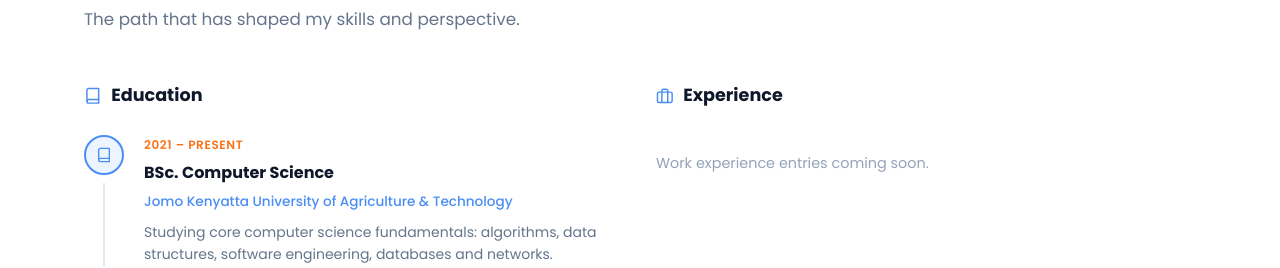
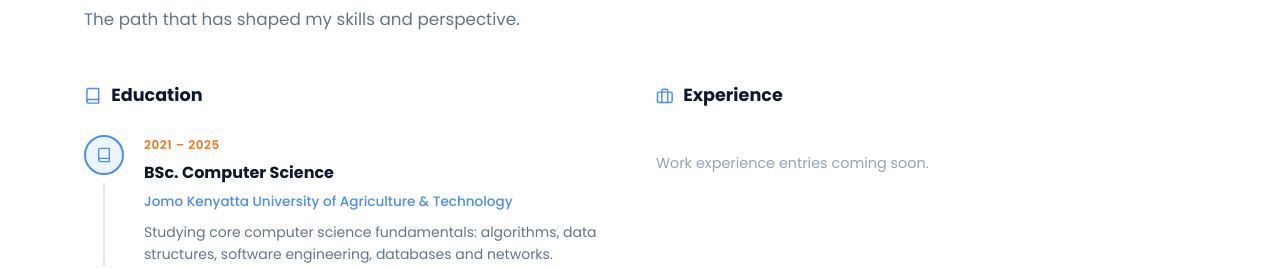
Before and after one commit to GachiriMwangi/gachirimwangi.github.io, a React (Vite) app: page / in a window 1280 px wide. Shown: the part 2240-2508 px from the top of the page. Built offline with nearby package versions, Linux system fonts and the light colour scheme.

Commit message:
Updated my education bit. I'm no longer a student.

```diff
--- a/src/data.js
+++ b/src/data.js
@@ -48,7 +48,7 @@ export const techTags = [
 export const journey = [
   {
     type: 'education',
-    date: '2021 – Present',
+    date: '2021 – 2025',
     title: 'BSc. Computer Science',
     institution: 'Jomo Kenyatta University of Agriculture & Technology',
     description: 'Studying core computer science fundamentals: algorithms, data structures, software engineering, databases and networks.',
```
